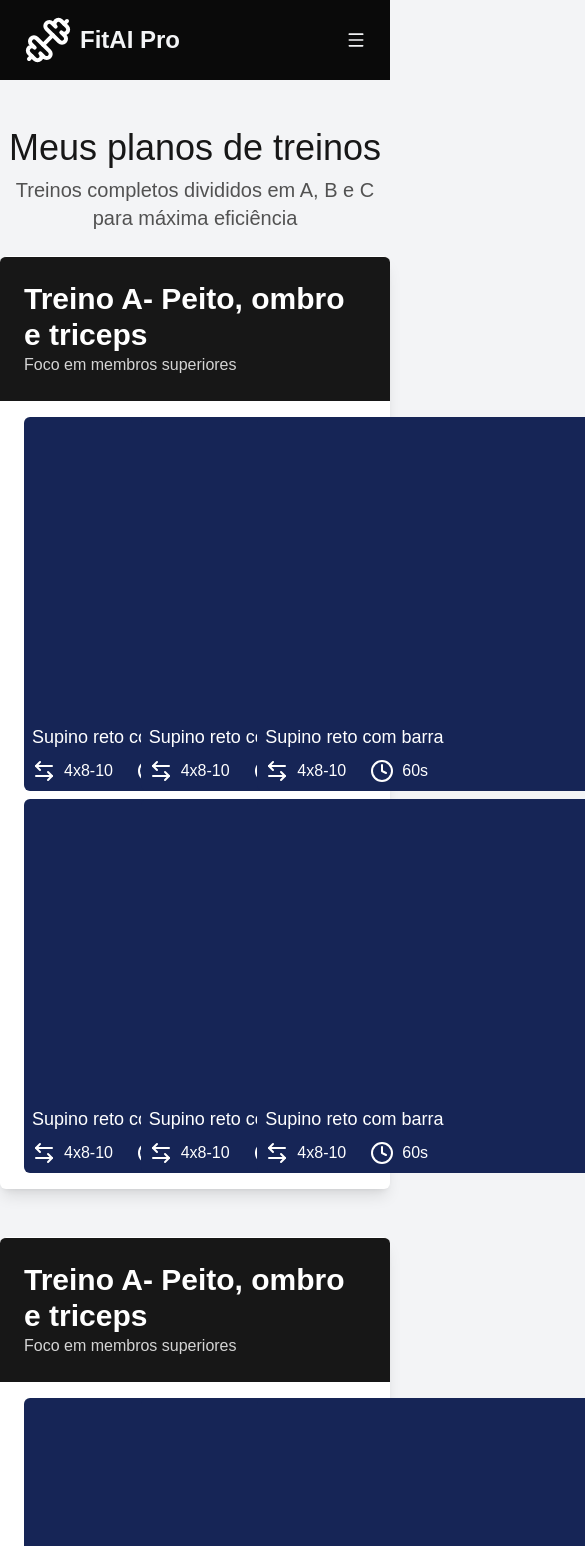
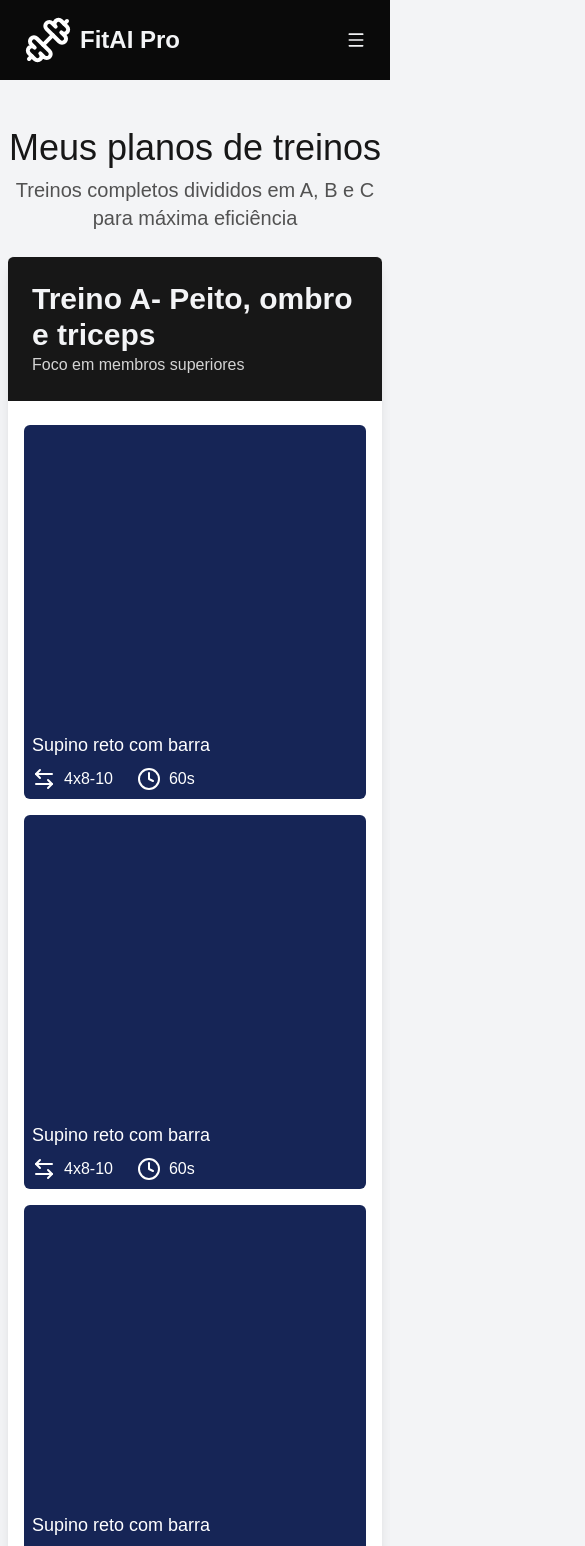
Before and after one commit to ReinaldoARamos/FitAiPro, a Next.js app: page /workout in a window 390 px wide. Shown: the top 1546 px of the page, 585 px wide, since content can reach past the window. Built offline with nearby package versions, Linux system fonts and the light colour scheme.

Commit message:
feature: criando os cards dos planos de treino

```diff
--- a/app/components/WorkoutPlans.tsx
+++ b/app/components/WorkoutPlans.tsx
@@ -2,102 +2,78 @@ import { ArrowLeftRight, Clock } from "lucide-react";
 
 export default function WorkoutPlans() {
   return (
-    <div className=" w-screen flex items-center justify-center ">
-      <div className="rounded-md w-[1216px] flex  bg-white text-white shadow-lg gap-2 flex-col ">
+    <div className="w-screen flex items-center justify-center px-2">
+      <div className="rounded-md w-full max-w-[1216px] flex bg-white shadow-lg gap-2 flex-col">
+
         <div className="bg-neutral-900 w-full p-6 border-t rounded-t-md">
-          <h1 className="text-3xl font-bold">
-            Treino A- Peito, ombro e triceps
-          </h1>
-          <p className="text-[16px] text-neutral-300">
-            Foco em membros superiores
-          </p>
+          <h1 className="text-3xl font-bold">Treino A- Peito, ombro e triceps</h1>
+          <p className="text-[16px] text-neutral-300">Foco em membros superiores</p>
         </div>
-        <div className="text-black pt-2 px-6 pb-4 grid grid-cols-3 gap-2">
-          <div className="w-[374px] h-[374px] bg-blue-950 rounded-md relative">
-            <div className="text-white flex flex-col gap-2 absolute left-2 bottom-2  w-full">
+
+        <div className="text-black p-4 grid grid-cols-1 sm:grid-cols-2 lg:grid-cols-3 gap-4">
+
+          <div className="w-full max-w-[374px] h-[374px] bg-blue-950 rounded-md relative">
+            <div className="text-white flex flex-col gap-2 absolute left-2 bottom-2 w-full">
               <p className="text-lg">Supino reto com barra</p>
-              <div className="flex gap-6    ">
-                <p className="flex item-center text-[16px] gap-2">
-                  <ArrowLeftRight /> 4x8-10
-                </p>
-                <p className="flex item-center text-[16px] gap-2">
-                  <Clock />
-                  60s
-                </p>
+              <div className="flex gap-6">
+                <p className="flex items-center text-[16px] gap-2"><ArrowLeftRight /> 4x8-10</p>
+                <p className="flex items-center text-[16px] gap-2"><Clock /> 60s</p>
               </div>
             </div>
           </div>
-          <div className="w-[374px] h-[374px] bg-blue-950 rounded-md relative">
-            <div className="text-white flex flex-col gap-2 absolute left-2 bottom-2  w-full">
+
+          <div className="w-full max-w-[374px] h-[374px] bg-blue-950 rounded-md relative">
+            <div className="text-white flex flex-col gap-2 absolute left-2 bottom-2 w-full">
               <p className="text-lg">Supino reto com barra</p>
-              <div className="flex gap-6    ">
-                <p className="flex item-center text-[16px] gap-2">
-                  <ArrowLeftRight /> 4x8-10
-                </p>
-                <p className="flex item-center text-[16px] gap-2">
-                  <Clock />
-                  60s
-                </p>
+              <div className="flex gap-6">
+                <p className="flex items-center text-[16px] gap-2"><ArrowLeftRight /> 4x8-10</p>
+                <p className="flex items-center text-[16px] gap-2"><Clock /> 60s</p>
               </div>
             </div>
           </div>
-          <div className="w-[374px] h-[374px] bg-blue-950 rounded-md relative">
-            <div className="text-white flex flex-col gap-2 absolute left-2 bottom-2  w-full">
+
+          <div className="w-full max-w-[374px] h-[374px] bg-blue-950 rounded-md relative">
+            <div className="text-white flex flex-col gap-2 absolute left-2 bottom-2 w-full">
               <p className="text-lg">Supino reto com barra</p>
-              <div className="flex gap-6    ">
-                <p className="flex item-center text-[16px] gap-2">
-                  <ArrowLeftRight /> 4x8-10
-                </p>
-                <p className="flex item-center text-[16px] gap-2">
-                  <Clock />
-                  60s
-                </p>
+              <div className="flex gap-6">
+                <p className="flex items-center text-[16px] gap-2"><ArrowLeftRight /> 4x8-10</p>
+                <p className="flex items-center text-[16px] gap-2"><Clock /> 60s</p>
               </div>
             </div>
           </div>
-          <div className="w-[374px] h-[374px] bg-blue-950 rounded-md relative">
-            <div className="text-white flex flex-col gap-2 absolute left-2 bottom-2  w-full">
+
+          <div className="w-full max-w-[374px] h-[374px] bg-blue-950 rounded-md relative">
+            <div className="text-white flex flex-col gap-2 absolute left-2 bottom-2 w-full">
               <p className="text-lg">Supino reto com barra</p>
-              <div className="flex gap-6    ">
-                <p className="flex item-center text-[16px] gap-2">
-                  <ArrowLeftRight /> 4x8-10
-                </p>
-                <p className="flex item-center text-[16px] gap-2">
-                  <Clock />
-                  60s
-                </p>
+              <div className="flex gap-6">
+                <p className="flex items-center text-[16px] gap-2"><ArrowLeftRight /> 4x8-10</p>
+                <p className="flex items-center text-[16px] gap-2"><Clock /> 60s</p>
               </div>
             </div>
           </div>
-          <div className="w-[374px] h-[374px] bg-blue-950 rounded-md relative">
-            <div className="text-white flex flex-col gap-2 absolute left-2 bottom-2  w-full">
+
+          <div className="w-full max-w-[374px] h-[374px] bg-blue-950 rounded-md relative">
+            <div className="text-white flex flex-col gap-2 absolute left-2 bottom-2 w-full">
               <p className="text-lg">Supino reto com barra</p>
-              <div className="flex gap-6    ">
-                <p className="flex item-center text-[16px] gap-2">
-                  <ArrowLeftRight /> 4x8-10
-                </p>
-                <p className="flex item-center text-[16px] gap-2">
-                  <Clock />
-                  60s
-                </p>
-              </div>
-            </div>
-          </div>{" "}
-          <div className="w-[374px] h-[374px] bg-blue-950 rounded-md relative">
-            <div className="text-white flex flex-col gap-2 absolute left-2 bottom-2  w-full">
-              <p className="text-lg">Supino reto com barra</p>
-              <div className="flex gap-6    ">
-                <p className="flex item-center text-[16px] gap-2">
-                  <ArrowLeftRight /> 4x8-10
-                </p>
-                <p className="flex item-center text-[16px] gap-2">
-                  <Clock />
-                  60s
-                </p>
+              <div className="flex gap-6">
+                <p className="flex items-center text-[16px] gap-2"><ArrowLeftRight /> 4x8-10</p>
+                <p className="flex items-center text-[16px] gap-2"><Clock /> 60s</p>
               </div>
             </div>
           </div>
+
+          <div className="w-full max-w-[374px] h-[374px] bg-blue-950 rounded-md relative">
+            <div className="text-white flex flex-col gap-2 absolute left-2 bottom-2 w-full">
+              <p className="text-lg">Supino reto com barra</p>
+              <div className="flex gap-6">
+                <p className="flex items-center text-[16px] gap-2"><ArrowLeftRight /> 4x8-10</p>
+                <p className="flex items-center text-[16px] gap-2"><Clock /> 60s</p>
+              </div>
+            </div>
+          </div>
+
         </div>
+
       </div>
     </div>
   );
```
